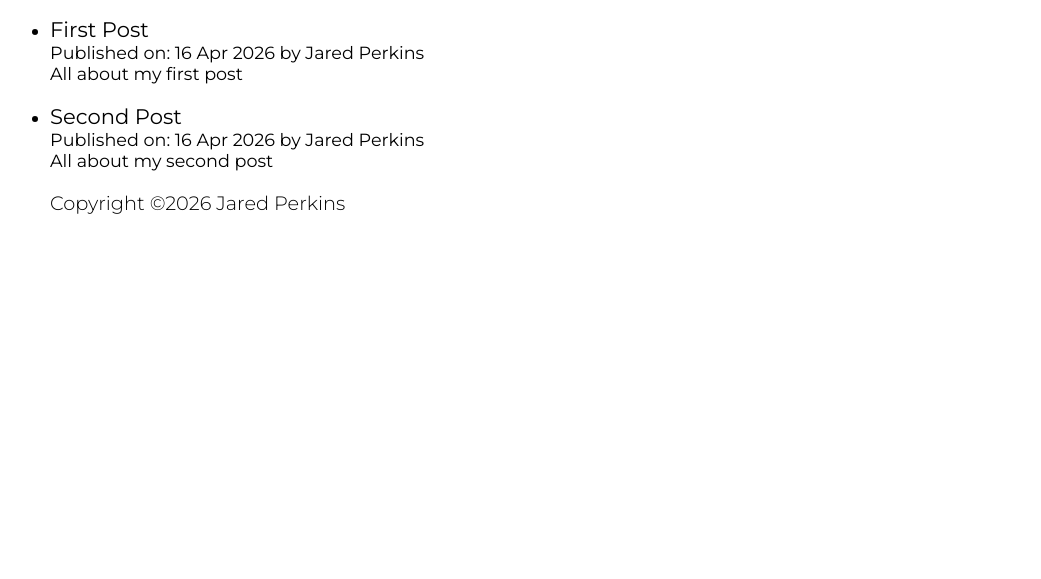
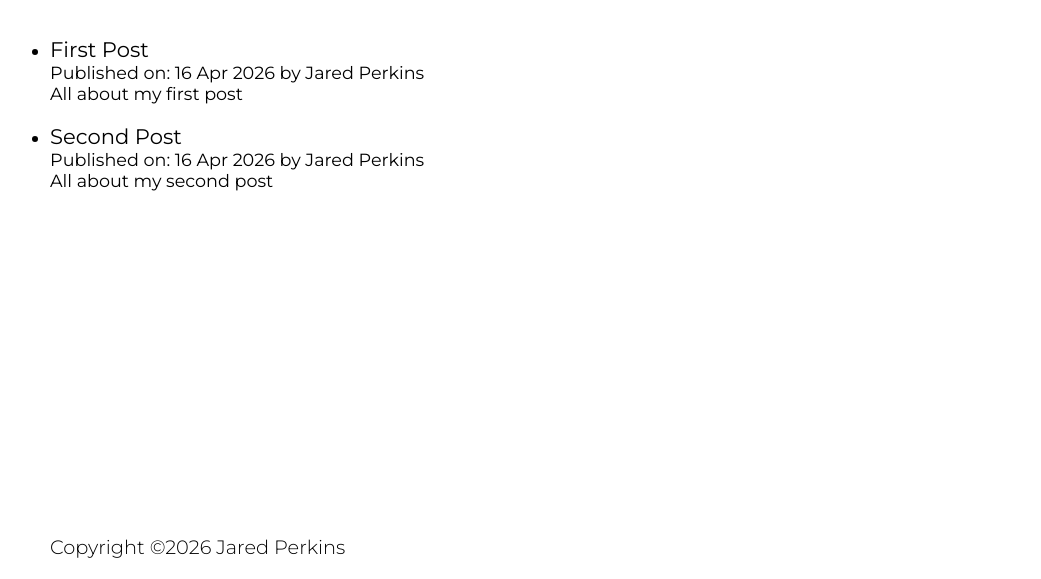
Before and after one commit to MemphisThoth/artworkblog, an Eleventy site: page src/index.html in a window 1280 px wide. Shown: the part 221-800 px from the top of the page, without its empty margins (110-1151 px from the left). Built offline with nearby package versions, Linux system fonts and the light colour scheme; Eleventy itself is replaced by a stand-in of ours; files that its build step writes are made by us from their sources; a web font is replaced by a local one.

Commit message:
Styled so that the footer is forced to the bottom of the page.

```diff
--- a/pcss/layout.css
+++ b/pcss/layout.css
@@ -3,10 +3,22 @@
 .container {
     margin: 0 auto;
     max-width: 960px;
+    display: flex;
+    flex-direction: column;
+    min-height: 100vh;
+}
+
+main {
+    margin-top: 20px;
+    flex-grow: 1;
 }
 
 p + p {
     margin-top: 20px;
+}
+
+footer {
+    margin-bottom: 20px;
 }
 
 @media (width < 960px) {
--- a/src/assets/styles/style.css
+++ b/src/assets/styles/style.css
@@ -67,9 +67,19 @@ p {
 .container {
     margin: 0 auto;
     max-width: 960px;
+    display: flex;
+    flex-direction: column;
+    min-height: 100vh;
+}
+main {
+    margin-top: 20px;
+    flex-grow: 1;
 }
 p + p {
     margin-top: 20px;
+}
+footer {
+    margin-bottom: 20px;
 }
 @media (max-width: 959.98px) {
     body {
```
